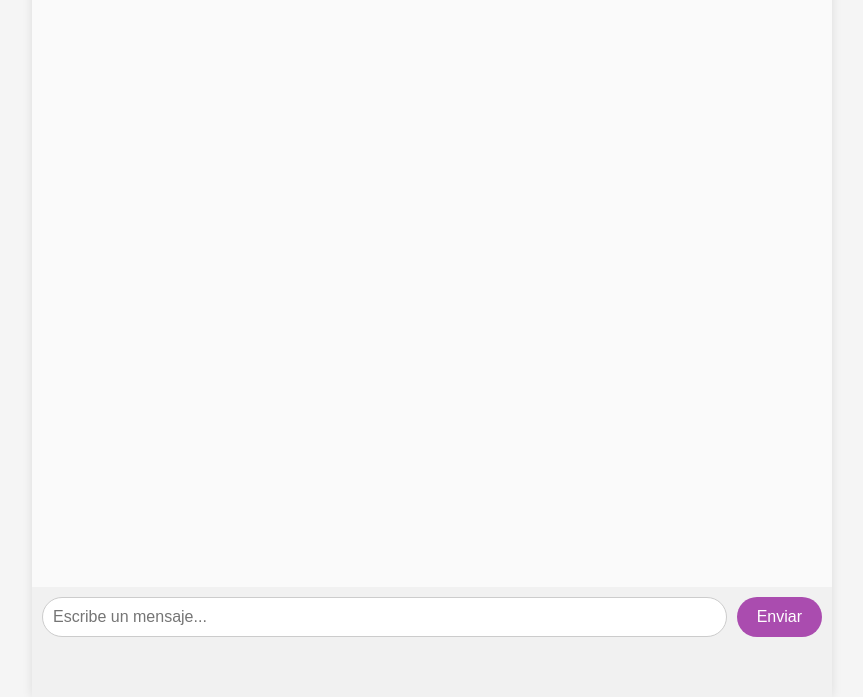
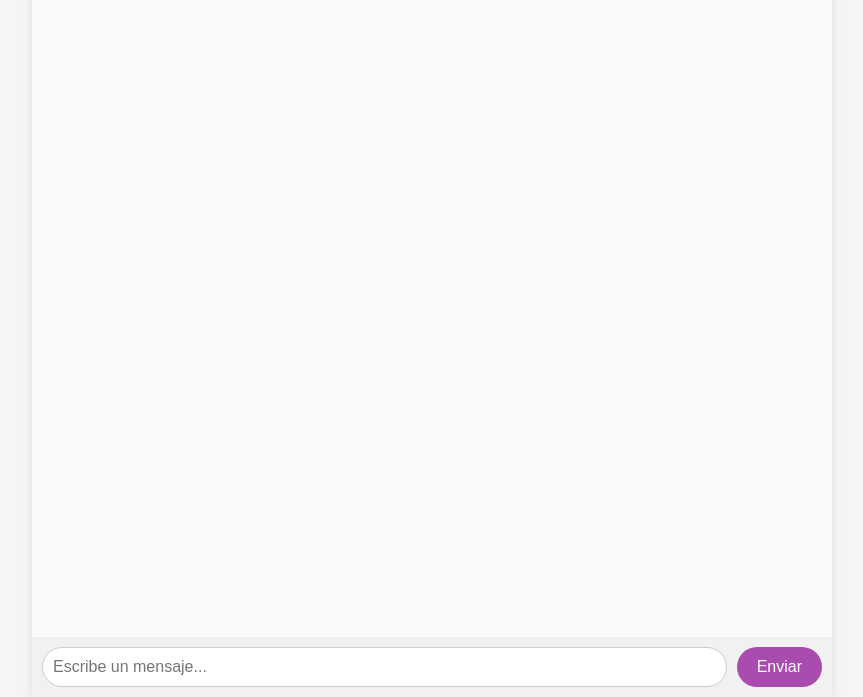
Before and after one commit to Carla64/agente_mc_frontend, a plain HTML site: page index.html in a window 1280 px wide. Shown: the part 103-800 px from the top of the page, without its empty margins (208-1071 px from the left). Drawn offline with Linux system fonts and the light colour scheme.

Commit message:
Ajustes para dispositivos móviles

```diff
--- a/style.css
+++ b/style.css
@@ -60,7 +60,7 @@ body {
 
 .chat-input {
     display: flex;
-    padding: 10px 10px 60px 10px;
+    padding: 10px;
     background: var(--color-input-bg);
     flex: 0 0 auto; /* No crecer ni encogerse */
 }
```
